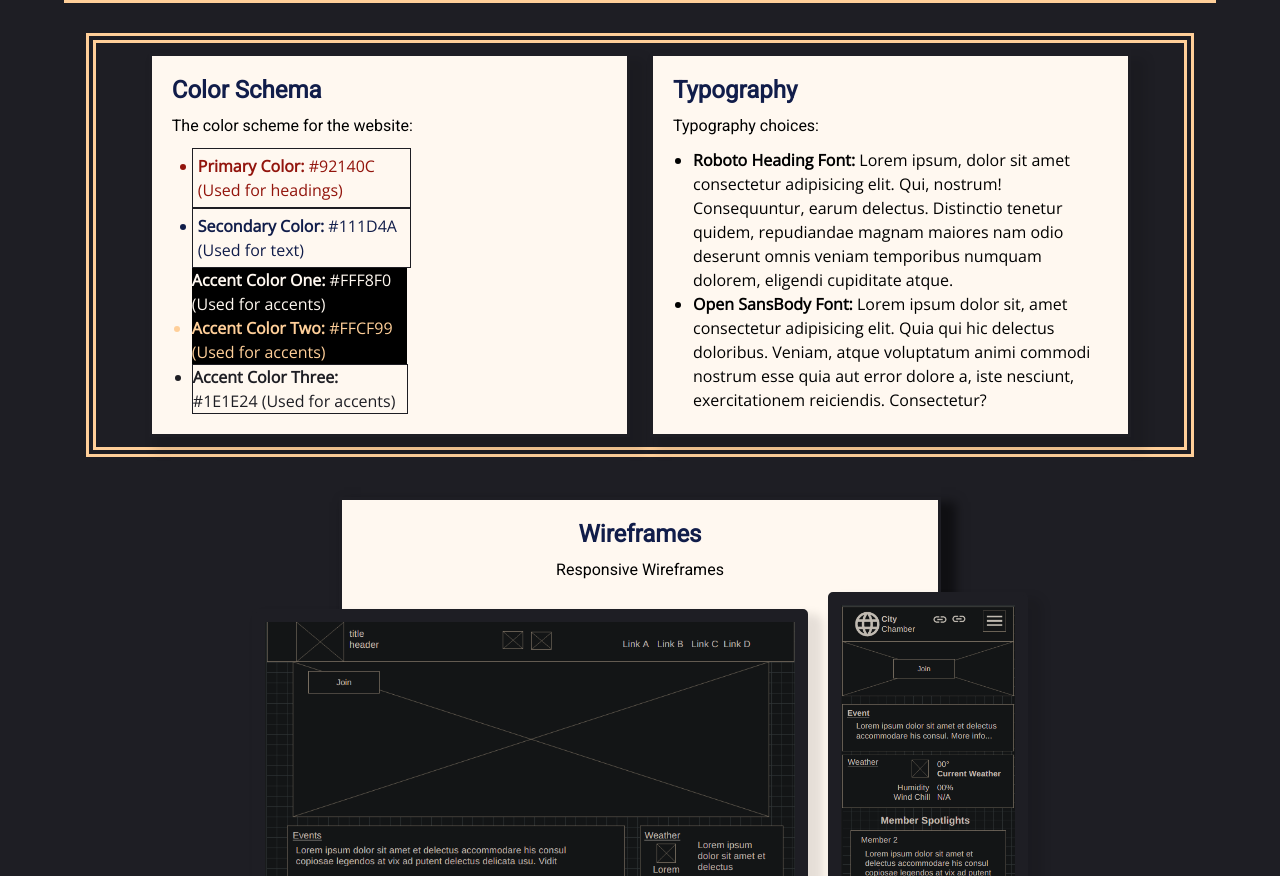
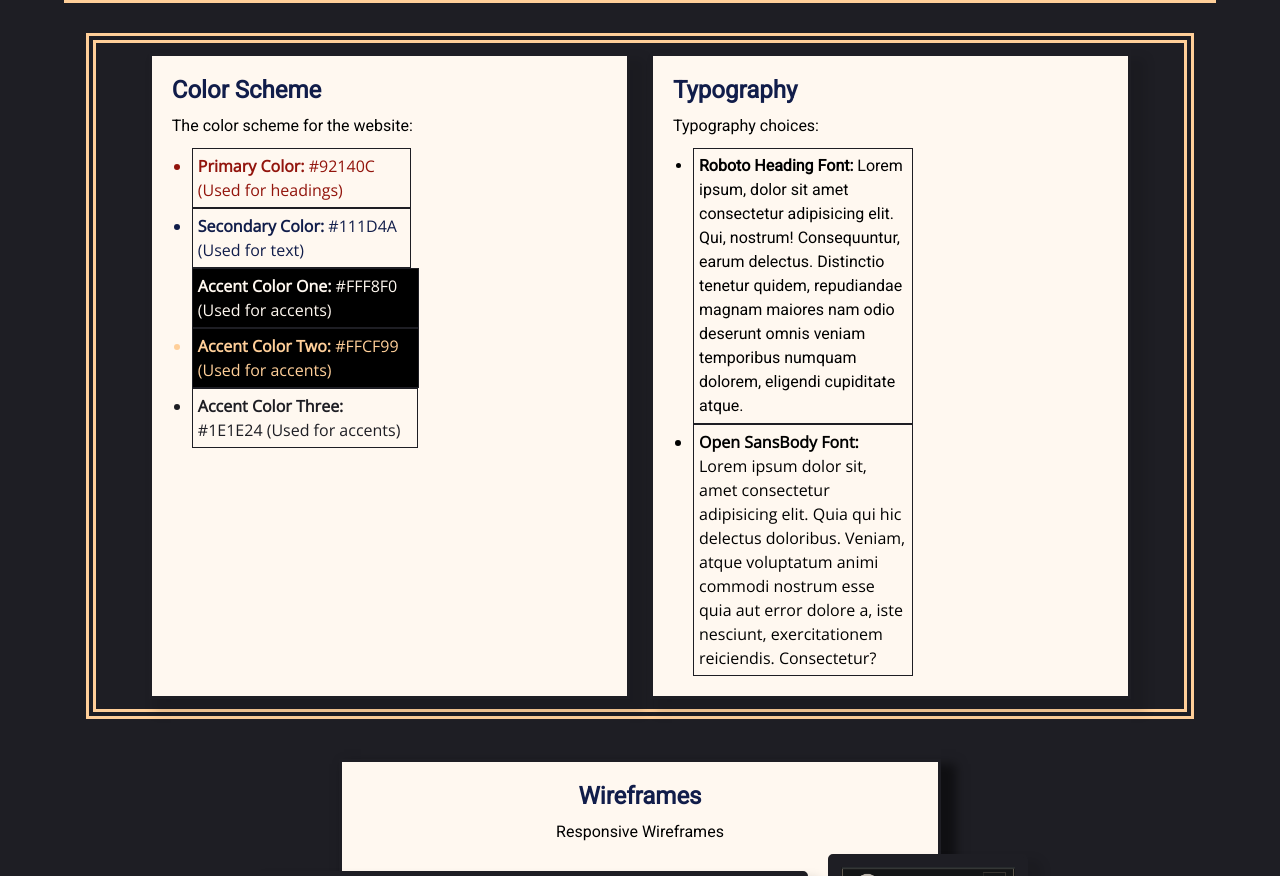
Before and after one commit to MatthewKnorr/wdd230, a plain HTML site: page lesson03/chamber-site-plan.html in a window 1280 px wide. Shown: the part 757-1633 px from the top of the page. Drawn offline with nearby package versions, Linux system fonts and the light colour scheme.

Commit message:
bug fixes

```diff
--- a/lesson03/chamber-site-plan.html
+++ b/lesson03/chamber-site-plan.html
@@ -59,19 +59,16 @@
             </section>
         </div>
 
-
         <div class="mid-section-container">
             <section>
-                <h2>Color Schema</h2>
+                <h2>Color Scheme</h2>
                 <p>The color scheme for the website:</p>
                 <ul>
-                    <div class="primary"><li><strong>Primary Color:</strong> #92140C (Used for headings)</li></div>
-                    <div class="secondary"><li><strong>Secondary Color:</strong> #111D4A (Used for text)</li></div>
-                    <div class="accent-one"><li><strong>Accent Color One:</strong> #FFF8F0 (Used for accents)</li></div>
-                    <div class="accent-two"><li><strong>Accent Color Two:</strong> #FFCF99 (Used for accents)</li></div>
-                    <div class="accent-three"><li><strong>Accent Color Three:</strong> #1E1E24 (Used for accents)</li></div>
-
-
+                    <li class="primary"><strong>Primary Color:</strong> #92140C (Used for headings)</li>
+                    <li class="secondary"><strong>Secondary Color:</strong> #111D4A (Used for text)</li>
+                    <li class="accent-one"><strong>Accent Color One:</strong> #FFF8F0 (Used for accents)</li>
+                    <li class="accent-two"><strong>Accent Color Two:</strong> #FFCF99 (Used for accents)</li>
+                    <li class="accent-three"><strong>Accent Color Three:</strong> #1E1E24 (Used for accents)</li>
                 </ul>
             </section>
 
@@ -79,22 +76,20 @@
                 <h2>Typography</h2>
                 <p>Typography choices:</p>
                 <ul>
-                    <div class="roboto"><li><strong>Roboto Heading Font:</strong> Lorem ipsum, dolor sit amet consectetur adipisicing elit. Qui, nostrum! Consequuntur, earum delectus. Distinctio tenetur quidem, repudiandae magnam maiores nam odio deserunt omnis veniam temporibus numquam dolorem, eligendi cupiditate atque.</li></div>
-                    <div class="opensans"><li><strong>Open SansBody Font:</strong> Lorem ipsum dolor sit, amet consectetur adipisicing elit. Quia qui hic delectus doloribus. Veniam, atque voluptatum animi commodi nostrum esse quia aut error dolore a, iste nesciunt, exercitationem reiciendis. Consectetur?</li></div>
+                    <li class="roboto"><strong>Roboto Heading Font:</strong> Lorem ipsum, dolor sit amet consectetur adipisicing elit. Qui, nostrum! Consequuntur, earum delectus. Distinctio tenetur quidem, repudiandae magnam maiores nam odio deserunt omnis veniam temporibus numquam dolorem, eligendi cupiditate atque.</li>
+                    <li class="opensans"><strong>Open SansBody Font:</strong> Lorem ipsum dolor sit, amet consectetur adipisicing elit. Quia qui hic delectus doloribus. Veniam, atque voluptatum animi commodi nostrum esse quia aut error dolore a, iste nesciunt, exercitationem reiciendis. Consectetur?</li>
                 </ul>
             </section>
         </div>
         <div class="bottom-section-container">
-
             <section>
                 <h2>Wireframes</h2>
                 <p>Responsive Wireframes</p>
                 <div class="image-container">
-
                     <img src="/lesson03/images/desktop-wireframe.PNG"
-                        alt="Desktop Wireframe:https://wireframe.cc/z5McL4" class="smaller-wire">
-                    <img src="/lesson03/images/mobile-wireframe.PNG" alt="Mobile Wireframe:https://wireframe.cc/6Mb2d8"
-                        class="larger-wire">
+                        alt="Desktop Wireframe: https://wireframe.cc/z5McL4" class="smaller-wire">
+                    <img src="/lesson03/images/mobile-wireframe.PNG"
+                        alt="Mobile Wireframe: https://wireframe.cc/6Mb2d8" class="larger-wire">
                 </div>
             </section>
         </div>
--- a/lesson03/styles/site-plan.css
+++ b/lesson03/styles/site-plan.css
@@ -33,8 +33,8 @@ header h1 {
   }
 
   h2 {
-  color:var(--secondary-color);
-  font-size: 24px; /* Adjust the font size as needed */
+    color: var(--secondary-color);
+    font-size: 24px;
     margin-bottom: 10px;
   }
 
@@ -105,9 +105,7 @@ section {
     padding: 20px;
   }
 
-.mid-section-container .primary,
-.secondary,
-.accent {
+  .mid-section-container li {
     max-width: 50%;
     border: 1px solid var(--accent-color-three);
     padding: 5px;
@@ -125,13 +123,13 @@ section {
   .mid-section-container .accent-one {
     color: var(--accent-color-one);
     background-color: black;
-  max-width: 51.8%
+    max-width: 51.8%;
   }
 
   .mid-section-container .accent-two {
     color: var(--accent-color-two);
     background-color: black;
-    max-width: 51.8%
+    max-width: 51.8%;
   }
 
   .mid-section-container .accent-three {
@@ -139,7 +137,6 @@ section {
     border: 1px solid var(--accent-color-three);
     max-width: 51.6%;
   }
-
 
   .mid-section-container .roboto {
     font-family: "Roboto", sans-serif;
```
Lines whose indentation alone changed are shown as unchanged.
